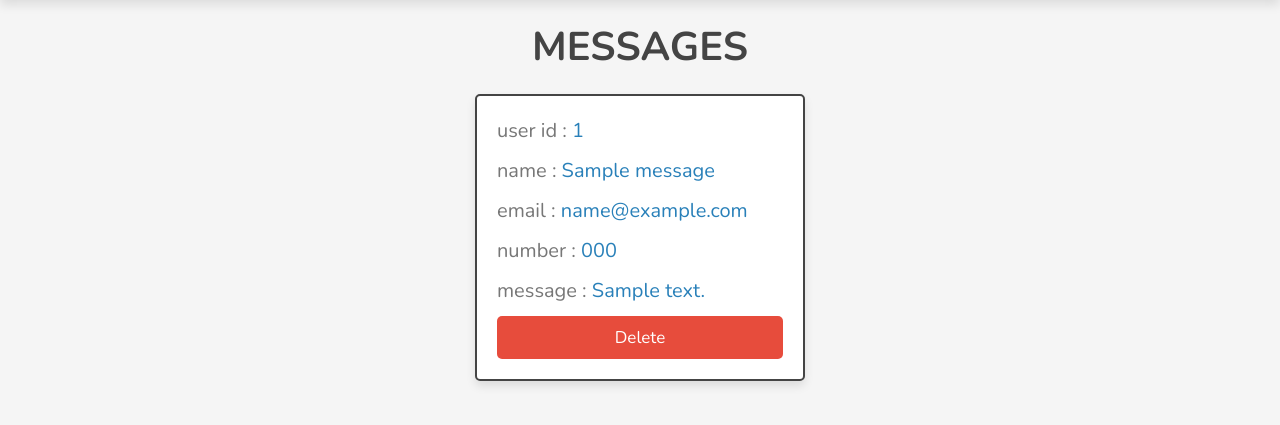
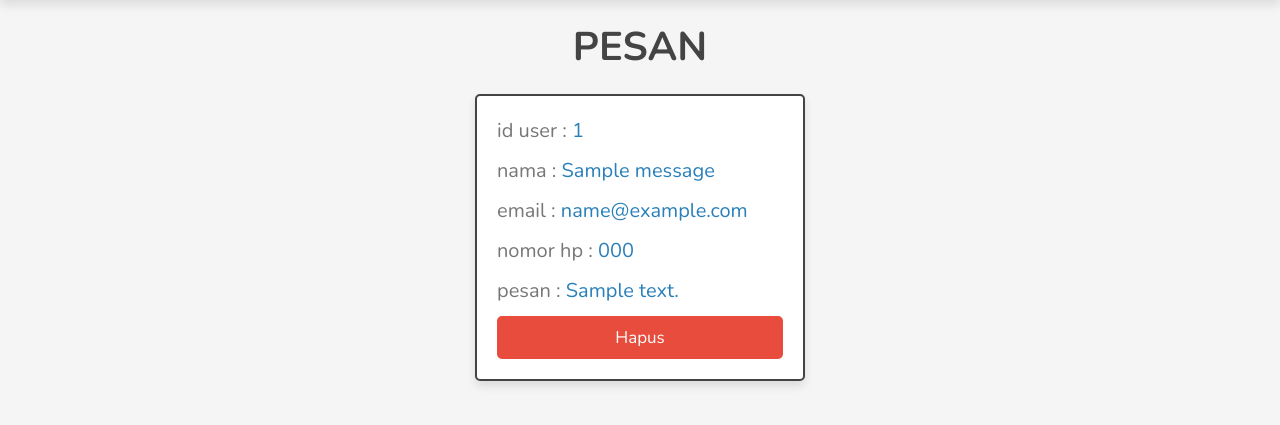
Before and after one commit to NielDiaRus/lapakdesa-tulung-agung, a PHP site: page /admin/messages.php in a window 1280 px wide. Shown: the part 74-499 px from the top of the page. Run offline with PHP 8.4, Linux system fonts and the light colour scheme; a user stored in the database is signed in; data comes from the database, SQL or seed files in the repository; tables that the repository leaves empty hold one stand-in row (values such as "Sample post"); some libraries are stand-ins or nearby versions.

Commit message:
Update messages.php

```diff
--- a/ecommerce website/admin/messages.php
+++ b/ecommerce website/admin/messages.php
@@ -25,7 +25,7 @@ if(isset($_GET['delete'])){
    <meta charset="UTF-8">
    <meta http-equiv="X-UA-Compatible" content="IE=edge">
    <meta name="viewport" content="width=device-width, initial-scale=1.0">
-   <title>messages</title>
+   <title>Kotak Pesan</title>
 
    <link rel="stylesheet" href="https://cdnjs.cloudflare.com/ajax/libs/font-awesome/6.1.1/css/all.min.css">
 
@@ -38,7 +38,7 @@ if(isset($_GET['delete'])){
 
 <section class="contacts">
 
-<h1 class="heading">messages</h1>
+<h1 class="heading">pesan</h1>
 
 <div class="box-container">
 
@@ -49,17 +49,17 @@ if(isset($_GET['delete'])){
          while($fetch_message = $select_messages->fetch(PDO::FETCH_ASSOC)){
    ?>
    <div class="box">
-   <p> user id : <span><?= $fetch_message['user_id']; ?></span></p>
-   <p> name : <span><?= $fetch_message['name']; ?></span></p>
+   <p> id user : <span><?= $fetch_message['user_id']; ?></span></p>
+   <p> nama : <span><?= $fetch_message['name']; ?></span></p>
    <p> email : <span><?= $fetch_message['email']; ?></span></p>
-   <p> number : <span><?= $fetch_message['number']; ?></span></p>
-   <p> message : <span><?= $fetch_message['message']; ?></span></p>
-   <a href="messages.php??delete=<?= $fetch_message['id']; ?>" onclick="return confirm('delete this message?');" class="delete-btn">delete</a>
+   <p> nomor hp : <span><?= $fetch_message['number']; ?></span></p>
+   <p> pesan : <span><?= $fetch_message['message']; ?></span></p>
+   <a href="messages.php??delete=<?= $fetch_message['id']; ?>" onclick="return confirm('Apakan Anda ingin menghapus pesan ini?');" class="delete-btn">hapus</a>
    </div>
    <?php
          }
       }else{
-         echo '<p class="empty">you have no messages</p>';
+         echo '<p class="empty">anda tidak memiliki pesan</p>';
       }
    ?>
 
```
